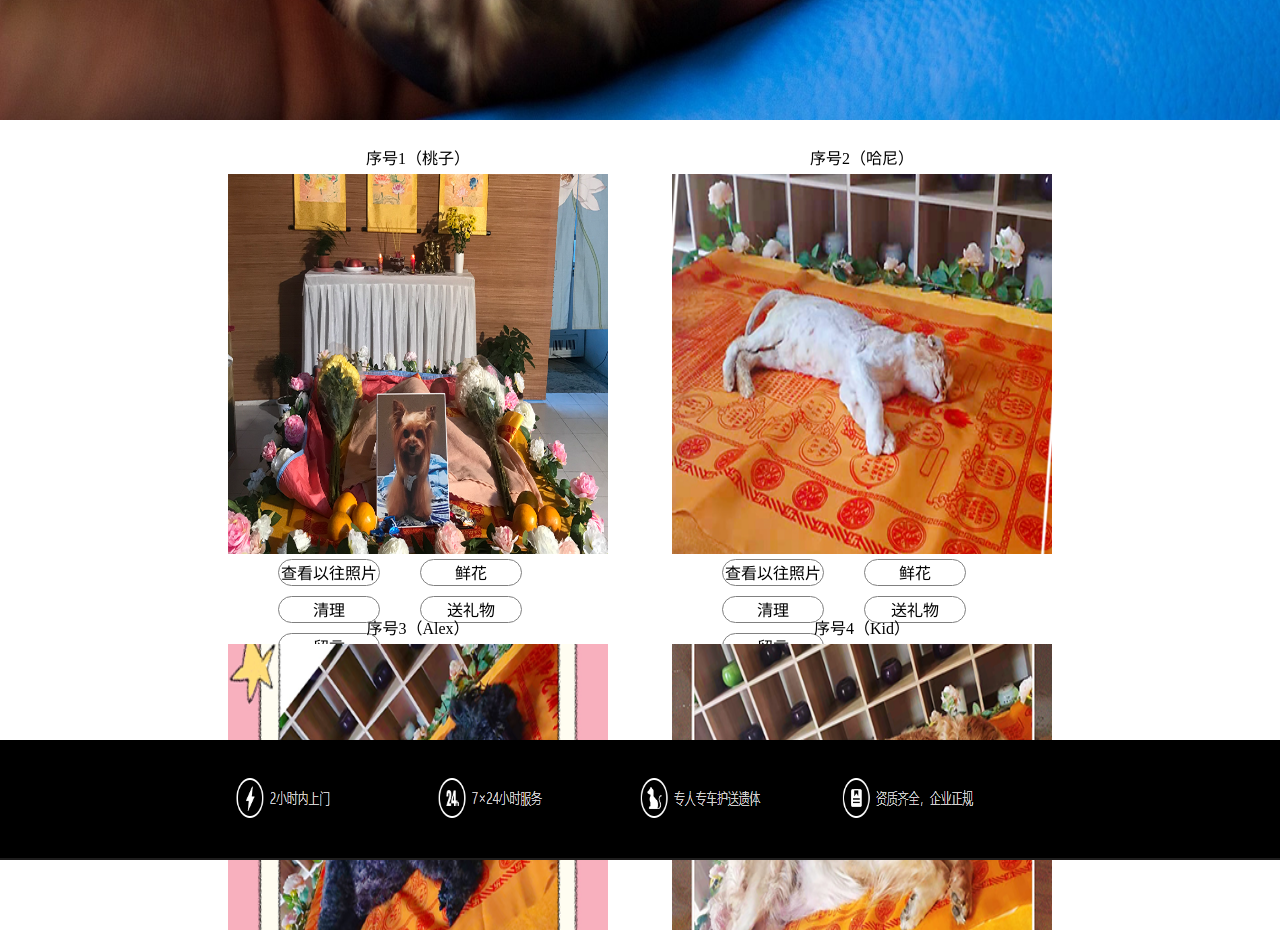
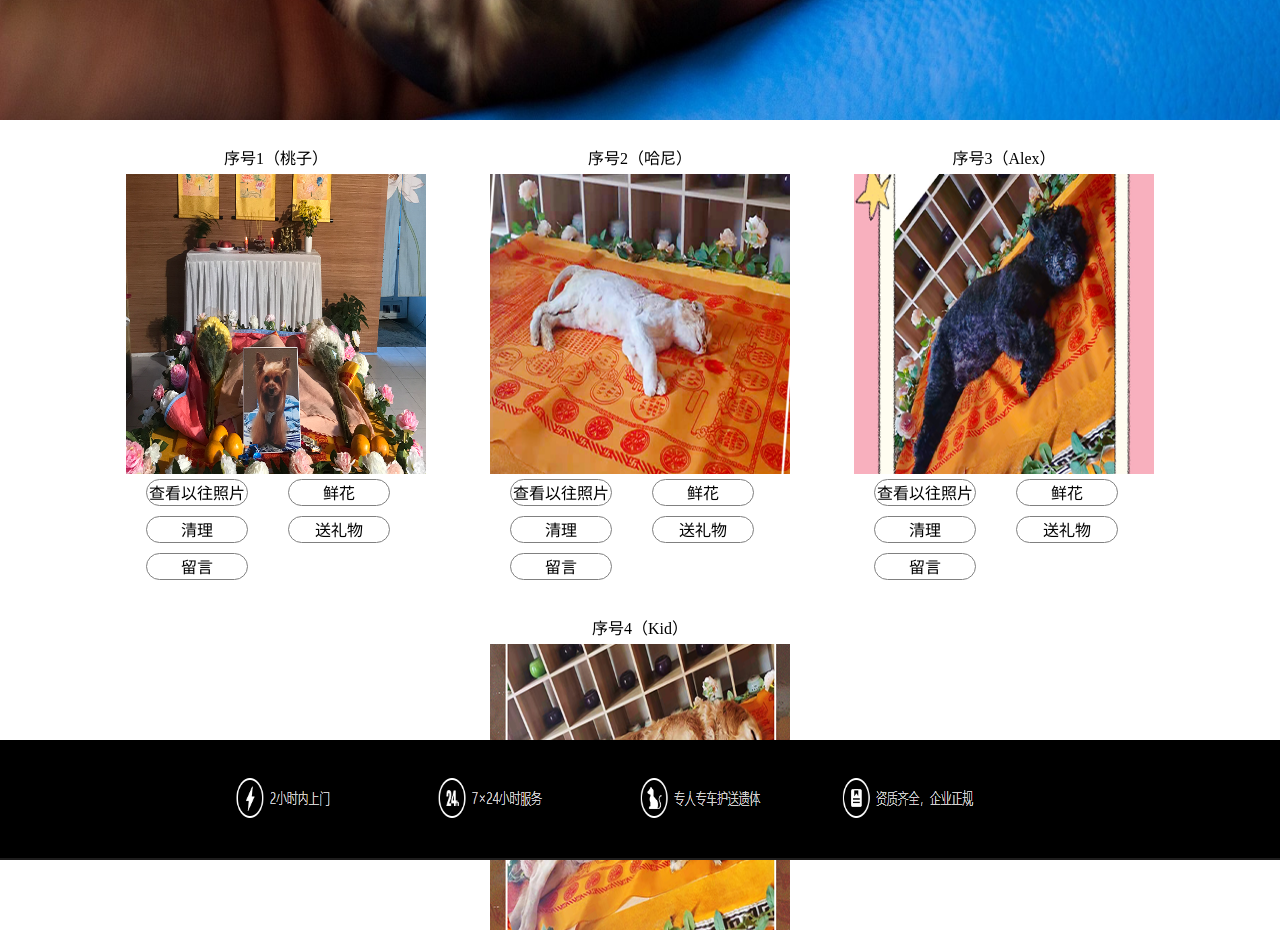
Before and after one commit to afccccccy0v0/afccccccy0v0.github.io, a plain HTML site: page cwmd.html in a window 1280 px wide. Shown: the part 580-1510 px from the top of the page. Drawn offline with Linux system fonts and the light colour scheme.

Commit message:
Update cwmd.css

```diff
--- a/cwmd.css
+++ b/cwmd.css
@@ -104,20 +104,20 @@ a {
 
 .md {
     height: 600px;
-    margin: 10px 30px;
+    margin: 10px auto;
     text-align: center;
 }
 
 .md1 {
-    width: 380px;
+    width: 300px;
     height: 450px;
     display: inline-block;
     margin: 10px 30px;
 }
 
 .p1 {
-    width: 380px;
-    height: 380px;
+    width: 300px;
+    height: 300px;
 }
 
 .p1 img {
@@ -154,6 +154,5 @@ a {
 
 .hd1 {
     text-align: center;
-    margin: 0 30px;
-
+    margin: 0 auto;
 }
```
